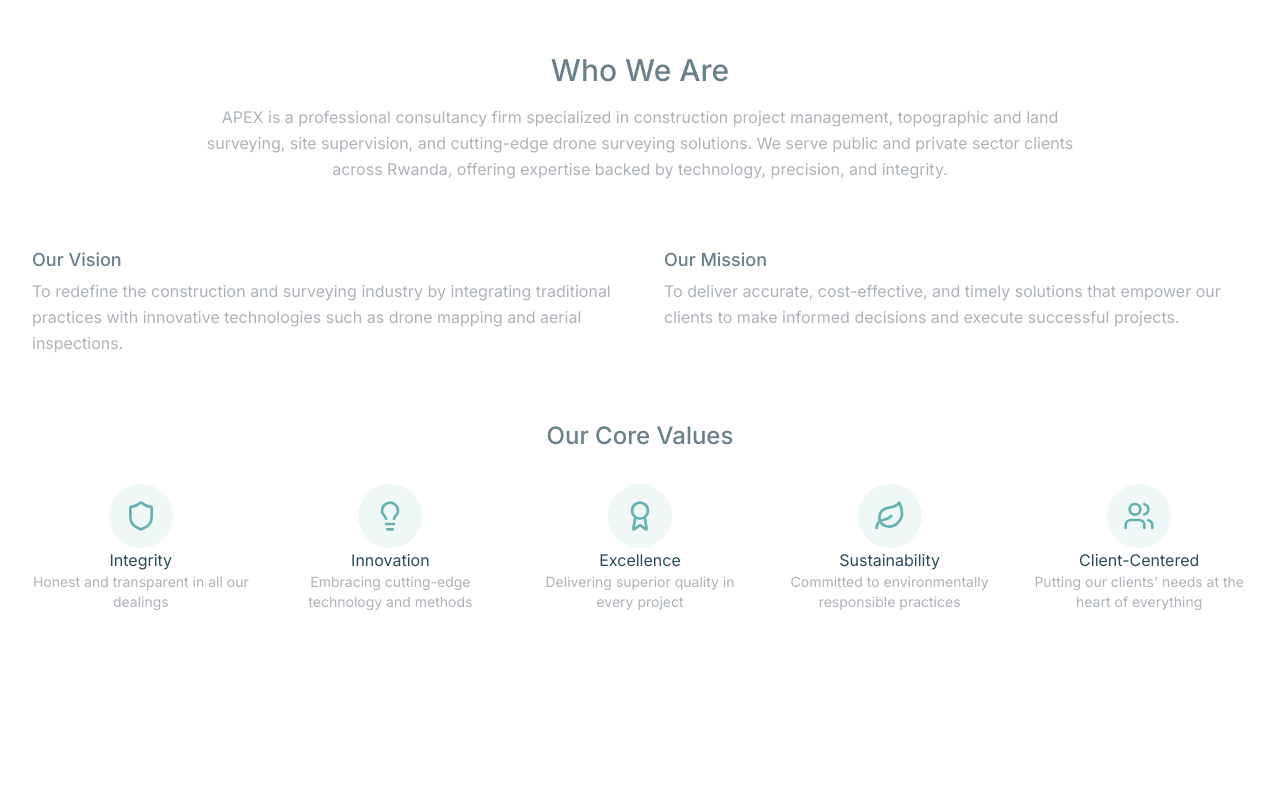
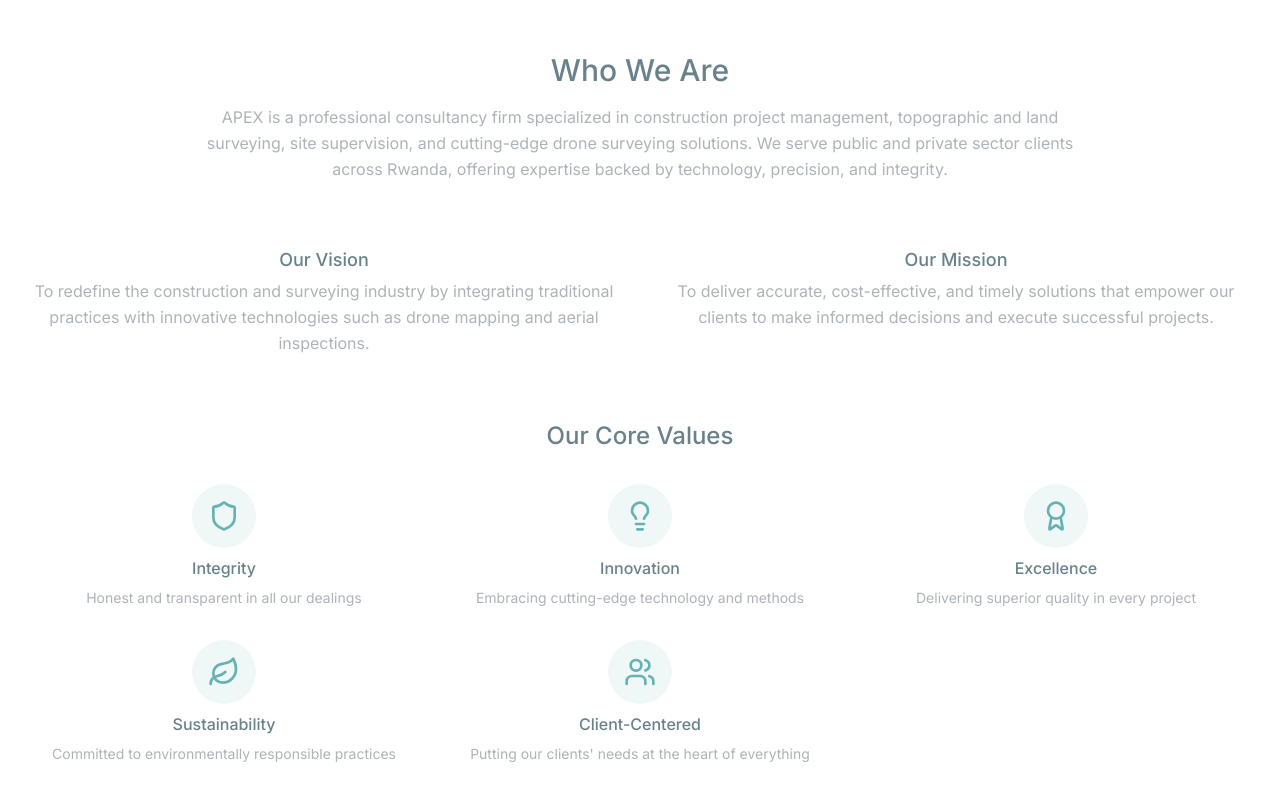
Before and after one commit to DavidMANZI-093/apex, a Next.js app: page / in a window 1280 px wide. Shown: the part 876-1676 px from the top of the page. Before the commit the page ends 1600 px from the top, so only its background shows below. Built offline with nearby package versions, Linux system fonts and the light colour scheme.

Commit message:
Auto-commit at 24/06/2025, 20:34:20 for inactivity period...

```diff
--- a/src/components/about.tsx
+++ b/src/components/about.tsx
@@ -32,7 +32,7 @@ const about = () => {
   return (
     <section
       id="about"
-      className="relative flex !min-w-full !w-full min-h-screen !pt-24 lg:!pt-32 bg-white"
+      className="relative flex !min-w-full !w-full min-h-screen !pt-24 !pb-12 lg:!pt-32 lg:!pb-16 bg-white"
     >
       <div className="relative w-full flex flex-col gap-16 container !mx-auto !px-4 sm:!px-6 lg:!px-8">
         <div className="flex flex-col max-w-4xl !mx-auto text-center mb-16 !gap-4">
@@ -50,18 +50,18 @@ const about = () => {
         </div>
 
         <div className="grid md:grid-cols-2 gap-12">
-          <div className="flex flex-col gap-1 items-center sm:!text-center sm:items-start">
+          <div className="flex flex-col gap-1 items-center">
             <h3 className="!text-lg !font-medium !text-midnight-green/70">Our Vision</h3>
-            <p className="text-french-grey leading-relaxed !text-center sm:!text-left">
+            <p className="text-french-grey leading-relaxed !text-center">
               {"To redefine the construction and surveying industry " +
                 "by integrating traditional practices with innovative " +
                 "technologies such as drone mapping and aerial inspections."}
             </p>
           </div>
 
-          <div className="flex flex-col gap-1 items-center sm:items-start">
+          <div className="flex flex-col gap-1 items-center">
             <h3 className="!text-lg !font-medium !text-midnight-green/70">Our Mission</h3>
-            <p className="text-french-grey leading-relaxed !text-center sm:!text-left">
+            <p className="text-french-grey leading-relaxed !text-center">
               {"To deliver accurate, cost-effective, and timely solutions " +
                 "that empower our clients to make informed decisions " +
                 "and execute successful projects."}
@@ -73,13 +73,13 @@ const about = () => {
           <h3 className="!text-2xl !font-medium !text-midnight-green/70 !text-center mb-12">
             Our Core Values
           </h3>
-          <div className="grid sm:grid-cols-2 lg:grid-cols-5 gap-8">
+          <div className="grid sm:grid-cols-2 lg:grid-cols-3 gap-8">
             {values.map((value, index) => (
-              <div key={index} className="flex flex-col text-center space-y-4 items-center">
+              <div key={index} className="flex flex-col text-center gap-2 items-center">
                 <div className="w-16 h-16 bg-verdigris/10 rounded-full flex items-center justify-center mx-auto">
                   <value.icon className="w-8 h-8 text-verdigris" />
                 </div>
-                <h4 className="font-semibold text-midnight-green">
+                <h4 className="!font-medium !text-midnight-green/70">
                   {value.name}
                 </h4>
                 <p className="text-sm text-french-grey">{value.description}</p>
```
